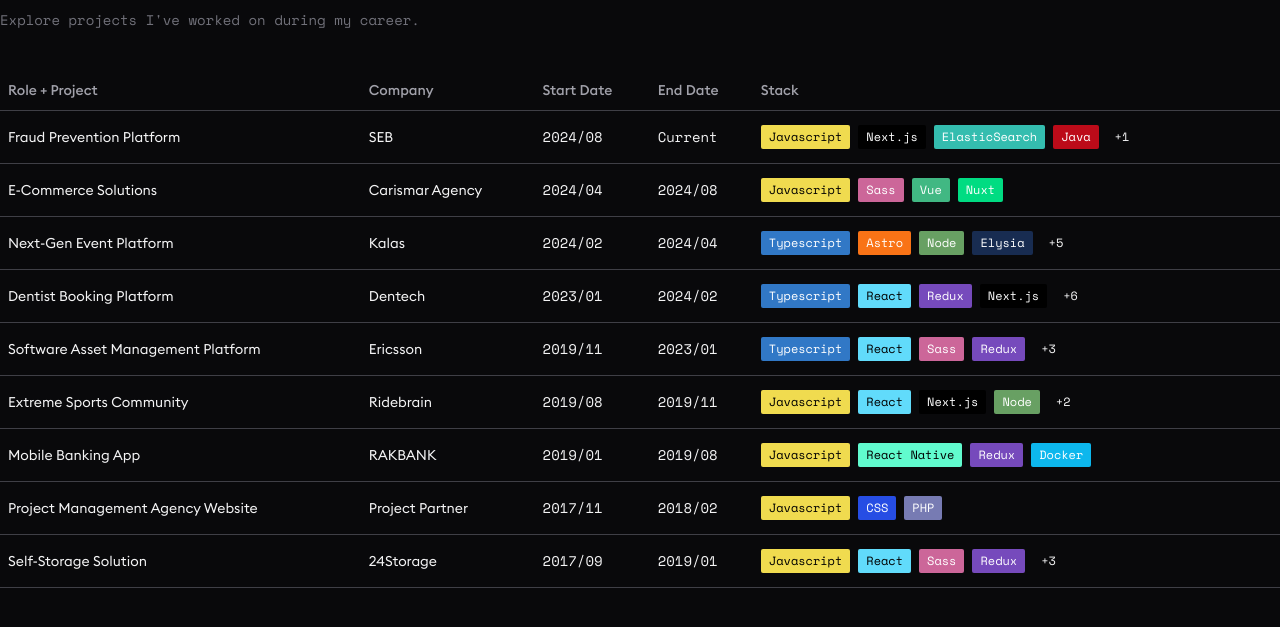
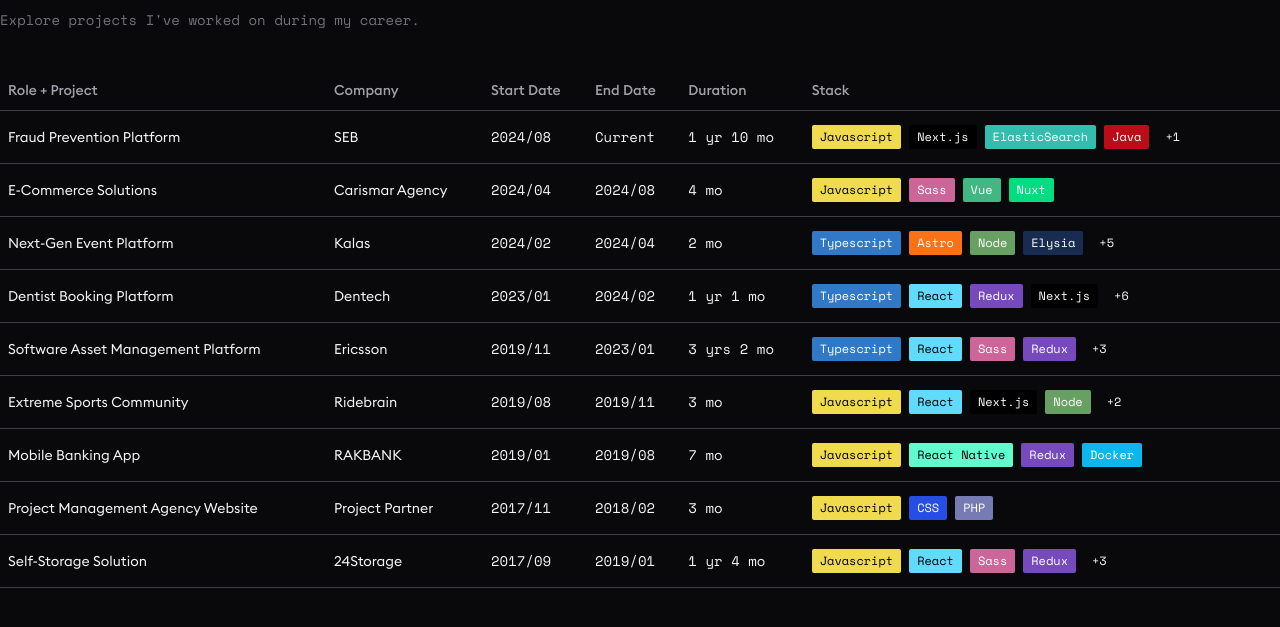
Before and after one commit to karledenstal/karledenstal.dev, an Astro site: page /projects in a window 1280 px wide. Shown: the part 219-846 px from the top of the page. Built offline with nearby package versions, Linux system fonts and the light colour scheme; Astro itself is replaced by a stand-in of ours.

Commit message:
add duration

```diff
--- a/src/components/table/Row.tsx
+++ b/src/components/table/Row.tsx
@@ -6,8 +6,9 @@
   HoverCardContent,
   HoverCardTrigger,
 } from '../ui/hover-card';
-import { format } from 'date-fns/format';
+import { format, differenceInMonths } from 'date-fns';
 import { StackLabel } from '../StackLabel';
+import { formatDuration } from '@/lib/utils';
 
 export const Row = ({
   title,
@@ -28,6 +29,7 @@
 
     const firstFour = stackList.slice(0, 4);
     const remaining = stackList.slice(4);
+
 
     return (
       <>
@@ -50,6 +52,8 @@
     );
   };
 
+  const duration = differenceInMonths(endDate ?? new Date(), startDate)
+
   return (
     <>
       <TableRow
@@ -64,6 +68,9 @@
         <TableCell className="font-mono hidden lg:table-cell">
           {endDate == null ? 'Current' : format(endDate.toString(), 'yyyy/MM')}
         </TableCell>
+        <TableCell className="font-mono hidden lg:table-cell">
+          {formatDuration(duration)}
+        </TableCell>
         <TableCell className="hidden lg:table-cell">
           <div className="flex gap-2 lg:max-w-96">{constructStack()}</div>
         </TableCell>
--- a/src/components/table/Table.tsx
+++ b/src/components/table/Table.tsx
@@ -27,6 +27,7 @@
           <TableHead className="hidden lg:table-cell">Company</TableHead>
           <TableHead className="hidden lg:table-cell">Start Date</TableHead>
           <TableHead className="hidden lg:table-cell">End Date</TableHead>
+          <TableHead className="hidden lg:table-cell">Duration</TableHead>
           <TableHead className="hidden lg:table-cell">Stack</TableHead>
         </TableRow>
       </TableHeader>
--- a/src/lib/utils.ts
+++ b/src/lib/utils.ts
@@ -7,3 +7,18 @@
 
 const startYear = 2017
 export const yoe = new Date().getFullYear() - startYear
+
+export const formatDuration = (months: number) => {
+  const years = Math.floor(months / 12);
+  const remainingMonths = months % 12;
+
+  if (years === 0) {
+    return `${remainingMonths} mo`;
+  }
+
+  if (remainingMonths === 0) {
+    return `${years} yr${years > 1 ? "s" : ""}`;
+  }
+
+  return `${years} yr${years > 1 ? "s" : ""} ${remainingMonths} mo`;
+};
```
